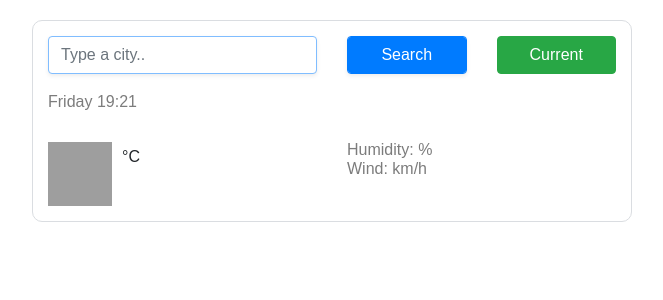
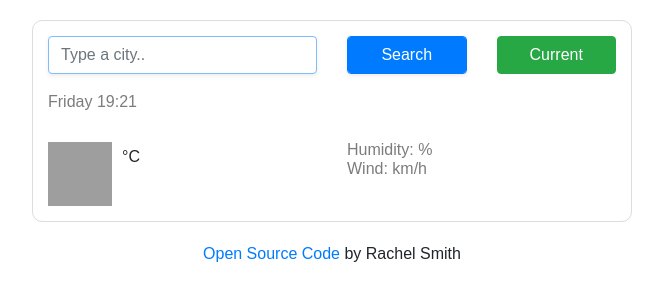
Before and after one commit to Rachel-Smith278/weather-application, a plain HTML site: page index.html in a window 1280 px wide. Shown: the whole page, without its empty margins (308-971 px from the left). Drawn offline with nearby package versions, Linux system fonts and the light colour scheme; no server answers; grey boxes are pictures that could not be loaded.

Commit message:
added an open source code

```diff
--- a/index.html
+++ b/index.html
@@ -75,6 +75,12 @@
         </div>
       </div>
     </div>
+
+    <div class="link">
+      <a href="https://github.com/Rachel-Smith278/weather-application.git" target="_blank">Open Source Code</a> by Rachel Smith
+    </div>
+
+
     <script src="src/script.js"></script>
   </body>
 </html>
--- a/src/style.css
+++ b/src/style.css
@@ -53,3 +53,8 @@ li {
 .search-form {
   margin-bottom: 20px;
 }
+
+.link {
+  text-align: center;
+
+}
```
